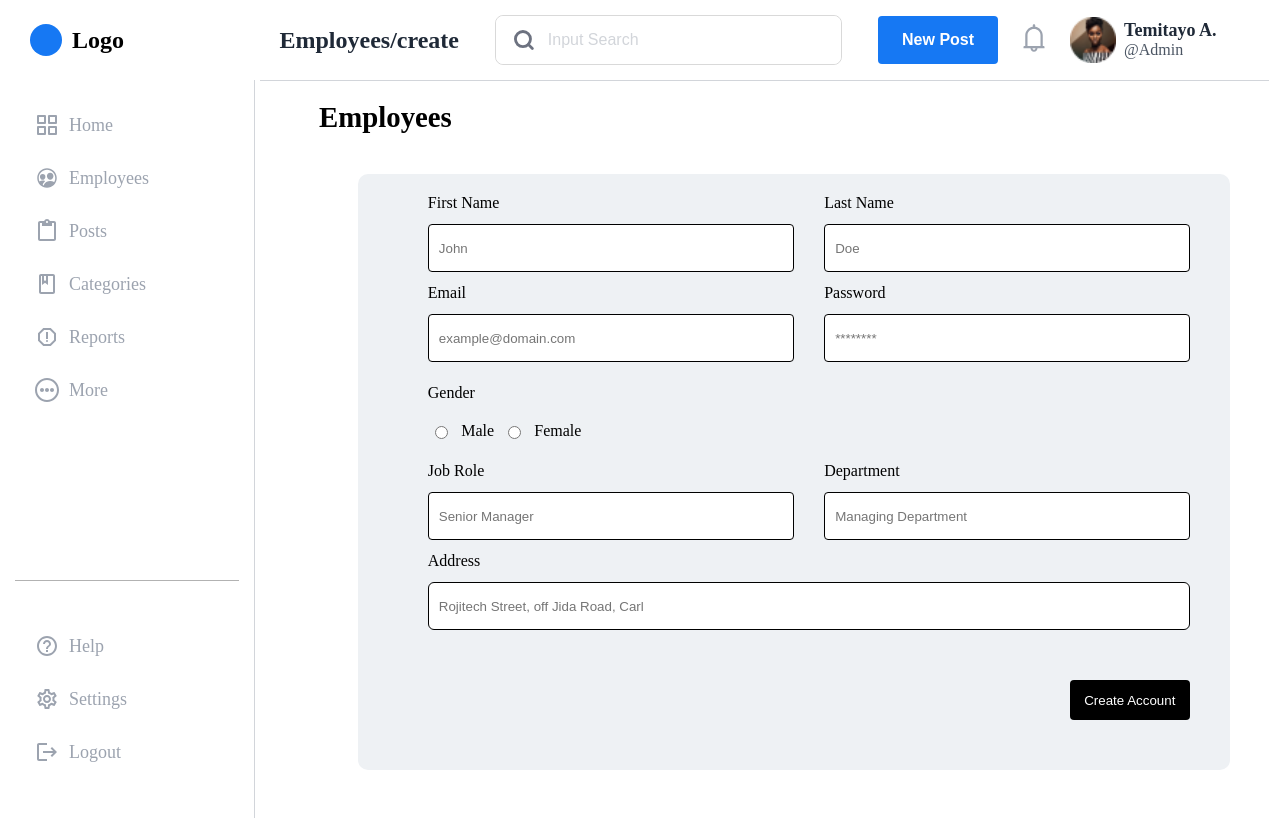
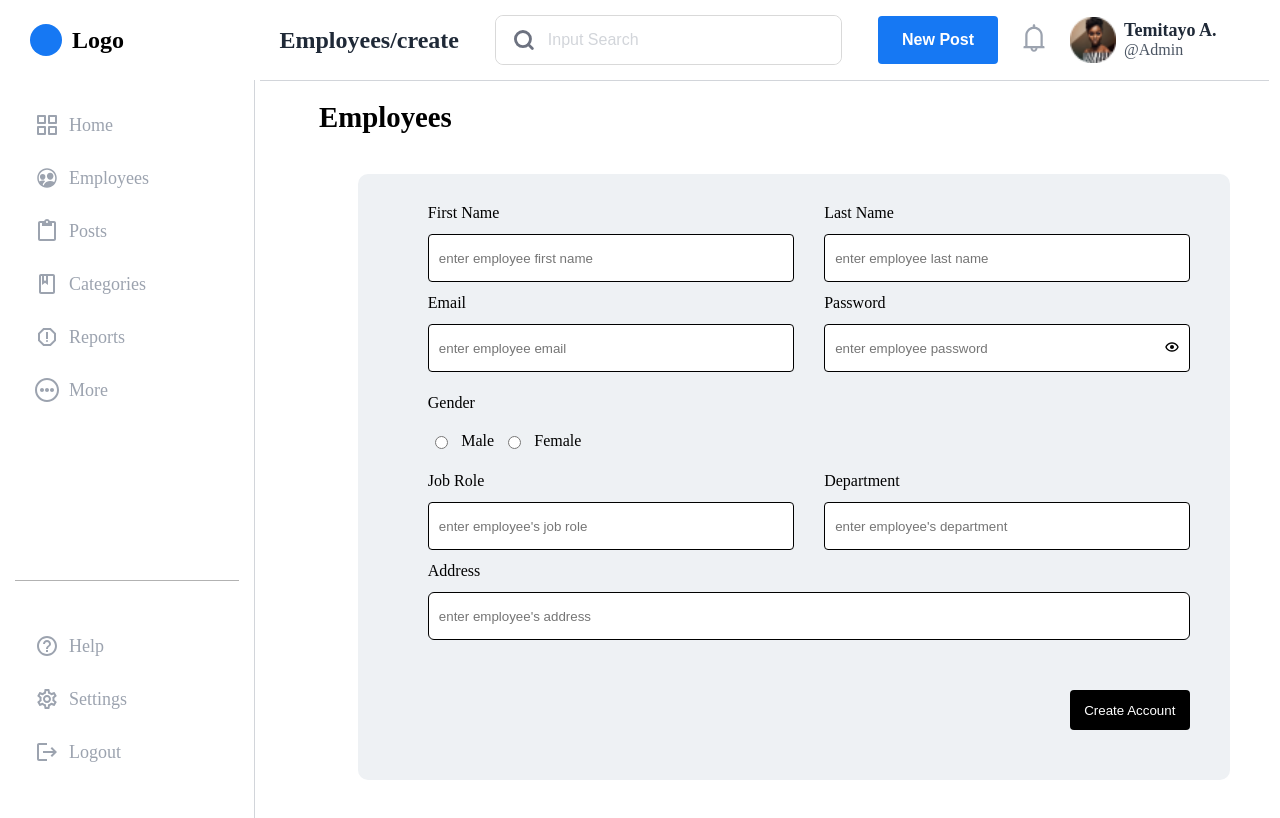
Before and after one commit to tbf-challenge/teamwork-fe, a React (Create React App) app: page /employees/create in a window 1280 px wide. Shown: the top 818 px of the page. Built offline with nearby package versions, Linux system fonts and the light colour scheme.

Commit message:
employee Create Edited

```diff
--- a/src/pages/employees/Employees.jsx
+++ b/src/pages/employees/Employees.jsx
@@ -1,4 +1,5 @@
 import { useState } from "react";
+import { BiHide, BiShow, } from "react-icons/bi";
 import { EmployeesContainer, EmployeesWrapper } from "./employees.style";
 
 const Employees = () => {
@@ -16,10 +17,10 @@ const Employees = () => {
   ];
 
   const [userData, setUserData] = useState(initialData);
+  const [show, setShow] = useState(false);
 
   const handleChange = (e) => {
-    const { name, value } = e.target;
-    const { type, checked } = e.target;
+    const { name, value , type, checked, } = e.target;
     setUserData({ ...userData, [name]: type === "checkbox" ? checked : value });
   };
 
@@ -41,7 +42,7 @@ const Employees = () => {
                 value={userData.firstName}
                 onChange={handleChange}
                 minLength={3}
-                placeholder="John"
+                placeholder="enter employee first name"
               />
             </div>
 
@@ -56,7 +57,7 @@ const Employees = () => {
                 onChange={handleChange}
                 value={userData.lastName}
                 minLength={3}
-                placeholder="Doe"
+                placeholder="enter employee last name"
               />
             </div>
           </div>
@@ -72,7 +73,7 @@ const Employees = () => {
                 required
                 value={userData.email}
                 onChange={handleChange}
-                placeholder="example@domain.com"
+                placeholder="enter employee email"
               />
             </div>
 
@@ -80,7 +81,7 @@ const Employees = () => {
               <label htmlFor="password">Password</label>
               <br />
               <input
-                type="password"
+                type={show ? "text" : "password"}
                 name="password"
                 className="inputBox"
                 required
@@ -88,10 +89,17 @@ const Employees = () => {
                 onChange={handleChange}
                 minLength={8}
                 // pattern='[a-zA-z0-9]{8}'
-                placeholder="********"
+                placeholder="enter employee password"
                 title="password must contain lower case,
                         uppercase, numbers and special characters"
               />
+              {/* <br/> */}
+              <div className="show">
+                {show
+                  ? <BiHide onClick={() => setShow((prev) => !prev)} />
+                  : <BiShow onClick={() => setShow((prev) => !prev)} />
+                }
+              </div>
             </div>
           </div>
 
@@ -134,7 +142,7 @@ const Employees = () => {
                 className="inputBox"
                 value={userData.jobRole}
                 onChange={handleChange}
-                placeholder="Senior Manager"
+                placeholder="enter employee's job role"
               />
             </div>
 
@@ -147,7 +155,7 @@ const Employees = () => {
                 className="inputBox"
                 value={userData.department}
                 onChange={handleChange}
-                placeholder="Managing Department"
+                placeholder="enter employee's department"
               />
             </div>
           </div>
@@ -161,7 +169,7 @@ const Employees = () => {
               className="inputRegister"
               value={userData.address}
               onChange={handleChange}
-              placeholder="Rojitech Street, off Jida Road, Carl"
+              placeholder="enter employee's address"
             />
           </div>
 
--- a/src/pages/employees/employees.style.js
+++ b/src/pages/employees/employees.style.js
@@ -102,6 +102,7 @@ export const EmployeesWrapper = styled.div`
     display: flex;
     flex-direction: column;
     margin: 20px 0 0 70px;
+    padding-top:10px;
   }
   .rowDiv {
     display: flex;
@@ -160,6 +161,13 @@ export const EmployeesWrapper = styled.div`
   .radioInput {
     margin: 10px 0 0 0;
   }
+  .show{
+    margin:-45px 10px 0 0;
+    padding:0 5px 0 10px
+    background-color:yellow;
+    display:flex;
+    flex-direction:row-reverse;
+  }
   @media screen and (max-width: 426px) {
     margin: 10px 0 50px 5%;
     .rowDiv {
@@ -177,6 +185,9 @@ export const EmployeesWrapper = styled.div`
     }
     .radio {
       width: 50%;
+    }
+    .radioDiv {
+      margin: 25px 0 10px 0;
     }
   }
   @media screen and (max-width: 769px) {
```
